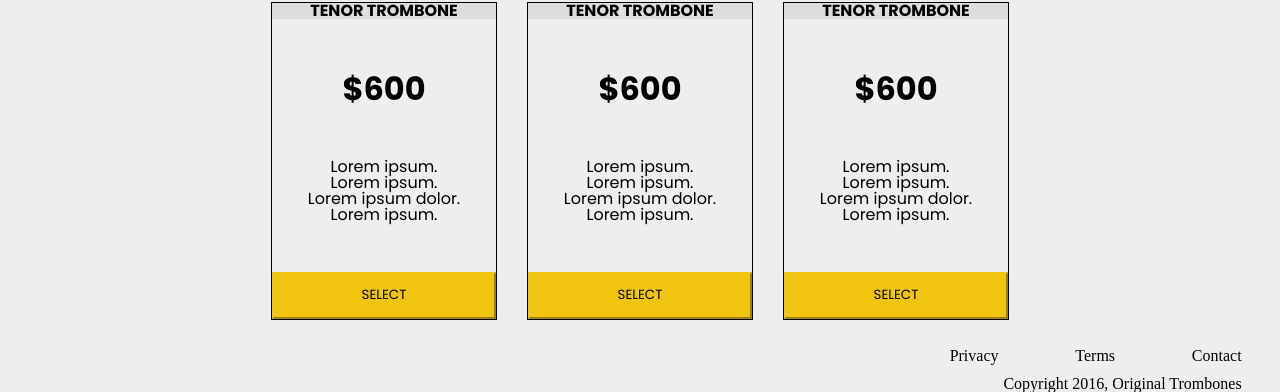
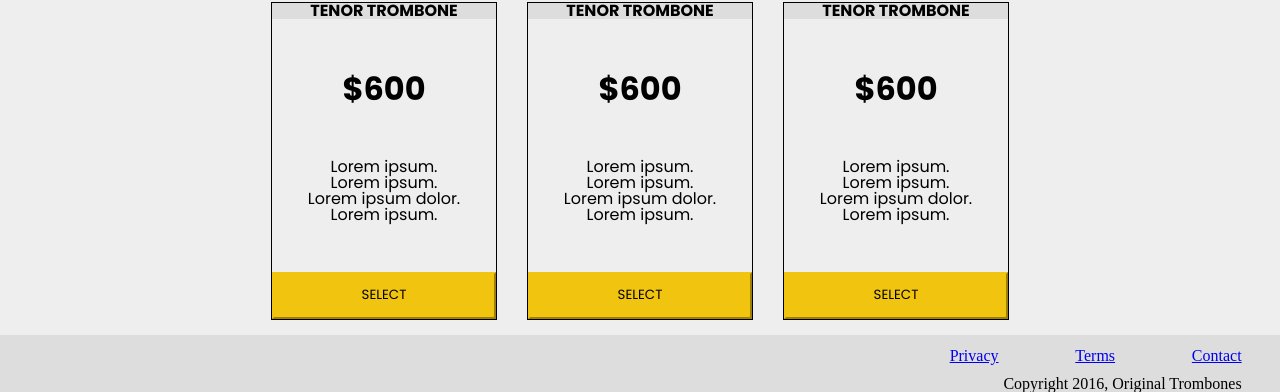
Before and after one commit to saidworks/HTML-CSS, a PHP site: page / in a window 1280 px wide. Shown: the part 1060-1452 px from the top of the page. Run offline with PHP 8.4, Linux system fonts and the light colour scheme.

Commit message:
done styling corrected grid structure, need to address id problems

```diff
--- a/Product_Landing_Page/index.html
+++ b/Product_Landing_Page/index.html
@@ -45,9 +45,10 @@
         <img src="images/original_trombones.png" alt="company-logo" id="header-img">
         <nav id="nav-bar">
             <ol>
-                <li><a href="#features">Features</a></li>
-                <li>How It Works</li>
-                <li>Pricing</li>
+                <li><a class="nav-link" href="#features">Features</a></li>
+                <li>
+                    <a class="nav-link" href="#how-it-works">How It Works</a></li>
+                <li> <a class="nav-link" href="#price">Pricing</a></li>
             </ol>
         </nav>
     </header>
@@ -108,9 +109,9 @@
     </main>
     <footer id="footer">
         <ul>
-            <li>Privacy</li>
-            <li>Terms</li>
-            <li>Contact</li>
+            <li><a href="#">Privacy</a></li>
+            <li><a href="#">Terms</a></li>
+            <li><a href="#">Contact</a></li>
         </ul>
         <p id="copyright"> Copyright 2016, Original Trombones</p>
     </footer>
--- a/Product_Landing_Page/styles/style.css
+++ b/Product_Landing_Page/styles/style.css
@@ -6,6 +6,7 @@
 body {
     background-color: #eeeeee;
 }
+
 body #header {
     position: fixed;
     display: flex;
@@ -13,29 +14,36 @@ body #header {
     justify-content: space-between;
     width: 100%;
 }
+
 body #header #header-img {
     margin: 2%;
     width: 20%;
     height: 15%;
 }
+
 body #header #nav-bar {
     margin: 2% 15%;
 }
+
 body #header #nav-bar ol {
     display: flex;
     flex-wrap: nowrap;
     width: 200%;
     font-size: 1rem;
 }
+
 body #header #nav-bar ol li {
     padding: 0% 5%;
+    list-style: none;
 }
+
 body #main {
     display: grid;
     width: 100%;
     grid-template-columns: repeat(5, 1fr);
     grid-template-rows: repeat(4, 1fr);
 }
+
 body #main #form {
     grid-column: 2/5;
     grid-row: 1/2;
@@ -45,6 +53,7 @@ body #main #form {
     padding: 1%;
     margin: 2% 0%;
 }
+
 body #main #form #email {
     background-color: white;
     color: gray;
@@ -52,18 +61,21 @@ body #main #form #email {
     margin: 1%;
     padding: 0.5%;
 }
+
 body #main #form #submit {
     background-color: #f1c40f;
     border-color: #f1c40f;
     width: 20%;
     padding: 0.5%;
 }
+
 body #main #features {
     height: auto;
     grid-column: 2/5;
     grid-row: 2/3;
     margin: -7% 0%;
 }
+
 body #main #features #premium {
     display: flex;
     align-items: center;
@@ -71,18 +83,22 @@ body #main #features #premium {
     justify-content: space-between;
     align-items: center;
 }
+
 body #main #features #premium #feature-icon {
     margin: -3% 0%;
 }
+
 body #main #features #premium p {
     margin: 0% 6%;
 }
+
 body #main #features #premium p #feature-title {
     display: block;
     font-weight: bold;
     font-size: 1.5rem;
     padding: 1% 0%;
 }
+
 body #main #features #delivery {
     display: flex;
     align-items: center;
@@ -90,18 +106,22 @@ body #main #features #delivery {
     justify-content: space-between;
     align-items: center;
 }
+
 body #main #features #delivery #feature-icon {
     margin: 1% -1%;
 }
+
 body #main #features #delivery p {
     margin: 1% 4%;
 }
+
 body #main #features #delivery p #feature-title {
     display: block;
     font-weight: bold;
     font-size: 1.5rem;
     padding: 1% 0%;
 }
+
 body #main #features #quality {
     display: flex;
     align-items: center;
@@ -109,21 +129,25 @@ body #main #features #quality {
     justify-content: space-between;
     align-items: center;
 }
+
 body #main #features #quality p {
     margin: 0% 3%;
 }
+
 body #main #features #quality p #feature-title {
     display: block;
     font-weight: bold;
     font-size: 1.5rem;
     padding: 1% 0%;
 }
+
 body #main #video {
     grid-row: 3/4;
     grid-column: 2/5;
     text-align: center;
     padding: 2%;
 }
+
 body #main #how-it-works {
     grid-row: 4/5;
     grid-column: 2/5;
@@ -132,6 +156,7 @@ body #main #how-it-works {
     justify-content: space-between;
     height: 100%;
 }
+
 body #main #how-it-works #item1 {
     display: flex;
     flex-direction: column;
@@ -142,6 +167,7 @@ body #main #how-it-works #item1 {
     height: auto;
     margin: 2%;
 }
+
 body #main #how-it-works #item1 #item-title {
     background-color: #dddddd;
     width: 100%;
@@ -149,18 +175,21 @@ body #main #how-it-works #item1 #item-title {
     font-size: 1rem;
     font-weight: bold;
 }
+
 body #main #how-it-works #item1 #description {
     display: flex;
     flex-direction: column;
     justify-content: space-evenly;
     align-items: center;
 }
+
 body #main #how-it-works #item1 #price {
     font-size: 2rem;
     font-weight: bold;
     margin: 2%;
     text-align: center;
 }
+
 body #main #how-it-works #item1 #select {
     background-color: #f1c40f;
     border-color: #f1c40f;
@@ -168,6 +197,7 @@ body #main #how-it-works #item1 #select {
     padding: 5%;
     margin: 0%;
 }
+
 body #main #how-it-works #item2 {
     display: flex;
     flex-direction: column;
@@ -178,6 +208,7 @@ body #main #how-it-works #item2 {
     height: auto;
     margin: 2%;
 }
+
 body #main #how-it-works #item2 #item-title {
     background-color: #dddddd;
     width: 100%;
@@ -185,18 +216,21 @@ body #main #how-it-works #item2 #item-title {
     font-size: 1rem;
     font-weight: bold;
 }
+
 body #main #how-it-works #item2 #price {
     font-size: 2rem;
     font-weight: bold;
     margin: 2%;
     text-align: center;
 }
+
 body #main #how-it-works #item2 #description {
     display: flex;
     flex-direction: column;
     justify-content: space-evenly;
     align-items: center;
 }
+
 body #main #how-it-works #item2 #select {
     background-color: #f1c40f;
     border-color: #f1c40f;
@@ -204,6 +238,7 @@ body #main #how-it-works #item2 #select {
     padding: 5%;
     margin: 0%;
 }
+
 body #main #how-it-works #item3 {
     display: flex;
     flex-direction: column;
@@ -214,6 +249,7 @@ body #main #how-it-works #item3 {
     height: auto;
     margin: 2%;
 }
+
 body #main #how-it-works #item3 #item-title {
     background-color: #dddddd;
     width: 100%;
@@ -221,18 +257,21 @@ body #main #how-it-works #item3 #item-title {
     font-size: 1rem;
     font-weight: bold;
 }
+
 body #main #how-it-works #item3 #price {
     font-size: 2rem;
     font-weight: bold;
     margin: 2%;
     text-align: center;
 }
+
 body #main #how-it-works #item3 #description {
     display: flex;
     flex-direction: column;
     justify-content: space-evenly;
     align-items: center;
 }
+
 body #main #how-it-works #item3 #select {
     background-color: #f1c40f;
     border-color: #f1c40f;
@@ -240,10 +279,13 @@ body #main #how-it-works #item3 #select {
     padding: 5%;
     margin: 0%;
 }
+
 body #footer {
     grid-template-areas: ". . ul" " . . copyright";
     width: 100%;
+    background-color: #dddddd;
 }
+
 body #footer ul {
     grid-area: ul;
     display: flex;
@@ -251,14 +293,18 @@ body #footer ul {
     justify-content: flex-end;
     padding: 1% 0%;
 }
+
 body #footer ul li {
     align-self: center;
     padding: 0% 3%;
+    list-style: none;
 }
+
 body #footer #copyright {
     grid-area: copyright;
     text-align: right;
     padding: 0% 3%;
 }
 
+
 /*# sourceMappingURL=style.css.map */
--- a/Product_Landing_Page/styles/style.sass
+++ b/Product_Landing_Page/styles/style.sass
@@ -25,6 +25,7 @@ body
                 font-size: 1rem
                 li
                     padding: 0% 5%
+                    list-style: none
 
     #main
         display: grid
@@ -207,6 +208,7 @@ body
     #footer
         grid-template-areas: ". . ul" " . . copyright"
         width: 100%
+        background-color: #dddddd
         ul
             grid-area: ul
             display: flex
@@ -216,6 +218,7 @@ body
             li
                 align-self: center
                 padding: 0% 3%
+                list-style: none
         #copyright
             grid-area: copyright
             text-align: right
```
Also changed, not shown: 1 other file. Lines whose indentation alone changed are shown as unchanged.
